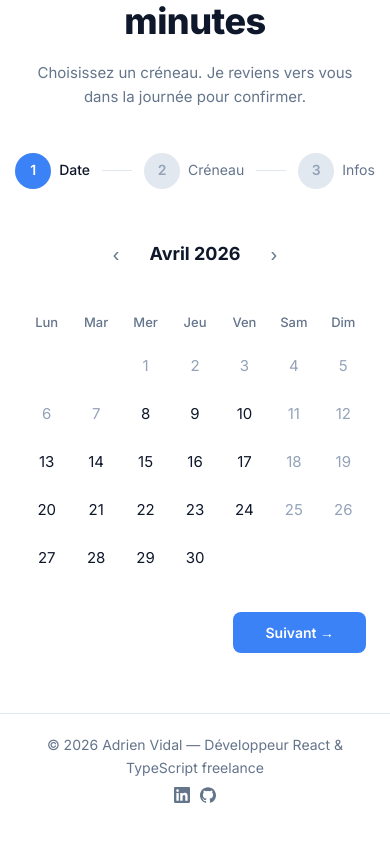
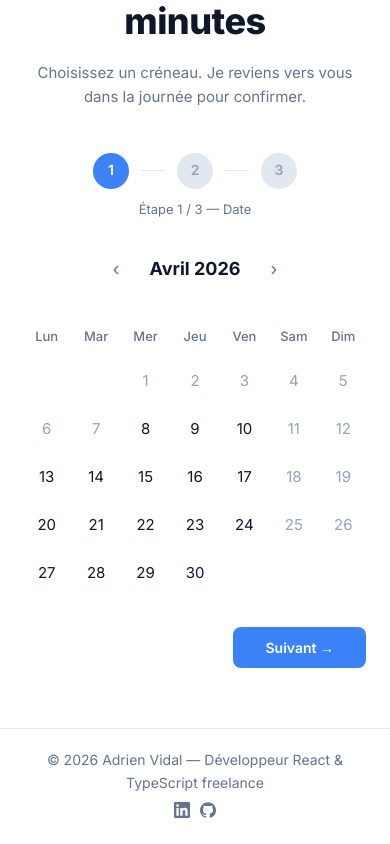
Before and after one commit to adrienvidal/portfolio-2026, a Next.js app: page / in a window 390 px wide. Shown: the part 10226-11070 px from the top of the page. Built offline with nearby package versions, Linux system fonts and the light colour scheme.

Commit message:
update reservation

```diff
--- a/src/components/Reservation/Reservation.scss
+++ b/src/components/Reservation/Reservation.scss
@@ -23,10 +23,16 @@
 // Stepper
 .stepper {
   display: flex;
+  flex-direction: column;
   align-items: center;
-  justify-content: center;
-  gap: 0;
+  gap: 10px;
   margin-bottom: 48px;
+
+  &__row {
+    display: flex;
+    align-items: center;
+    justify-content: center;
+  }
 
   &__dot {
     width: 36px;
@@ -341,12 +347,31 @@
   }
 }
 
+.stepper__mobile-label {
+  display: none;
+}
+
 @media (max-width: 900px) {
   .resa {
     padding: 60px 24px;
   }
 
-  .stepper__connector {
-    width: 30px;
+  .stepper {
+    margin-bottom: 32px;
+
+    &__label {
+      display: none;
+    }
+
+    &__connector {
+      width: 24px;
+    }
+
+    &__mobile-label {
+      display: block;
+      font-size: 13px;
+      color: var(--gray);
+      text-align: center;
+    }
   }
 }
--- a/src/components/Reservation/Reservation.tsx
+++ b/src/components/Reservation/Reservation.tsx
@@ -45,6 +45,7 @@ export default function Reservation() {
       <p className="resa__sub">{reservation.sub}</p>
 
       <div className="stepper">
+        <div className="stepper__row">
           {reservation.stepLabels.map((label, i) => {
             const n = (i + 1) as Step
             const isActive = step === n
@@ -56,6 +57,10 @@ export default function Reservation() {
               </div>
             )
           })}
+        </div>
+        <p className="stepper__mobile-label">
+          Étape {step} / {reservation.stepLabels.length} — {reservation.stepLabels[step - 1]}
+        </p>
       </div>
 
       {step === 1 && (
```
Lines whose indentation alone changed are shown as unchanged.
